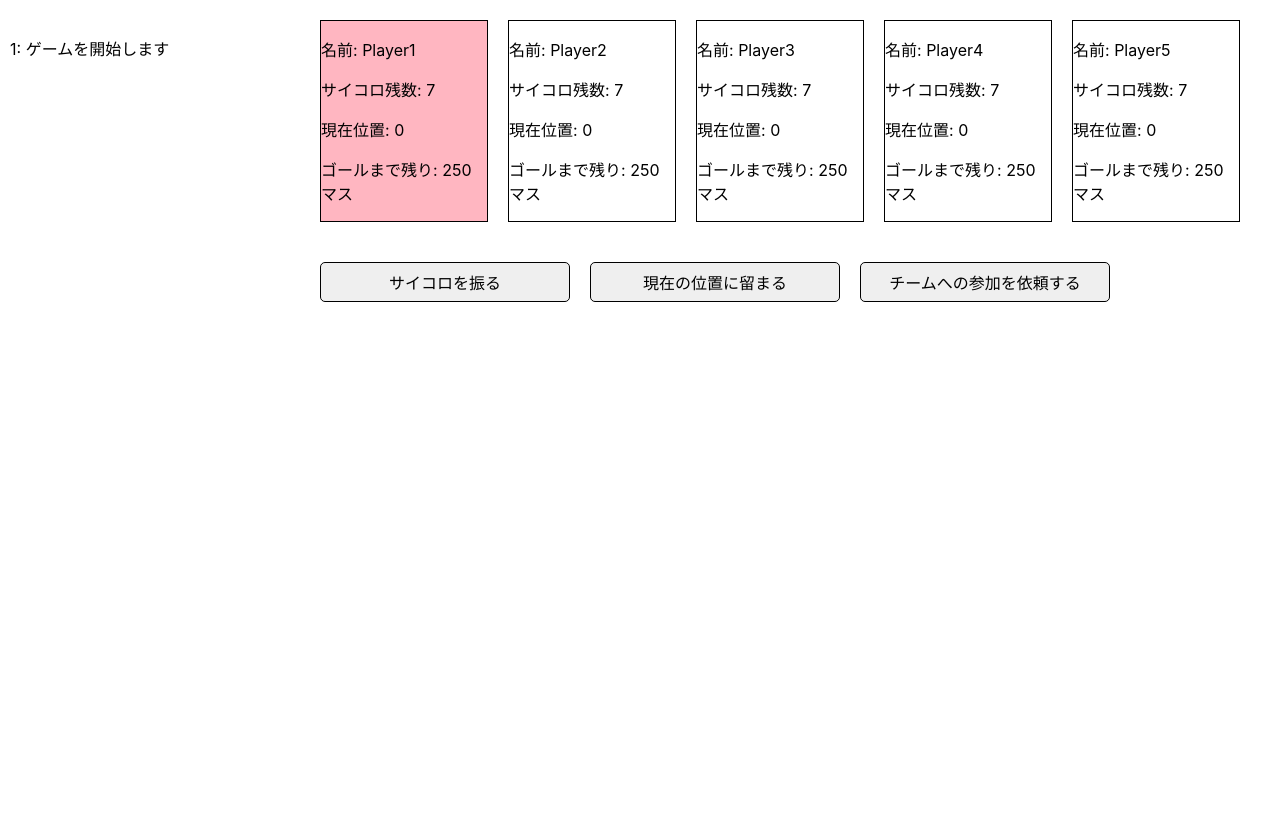
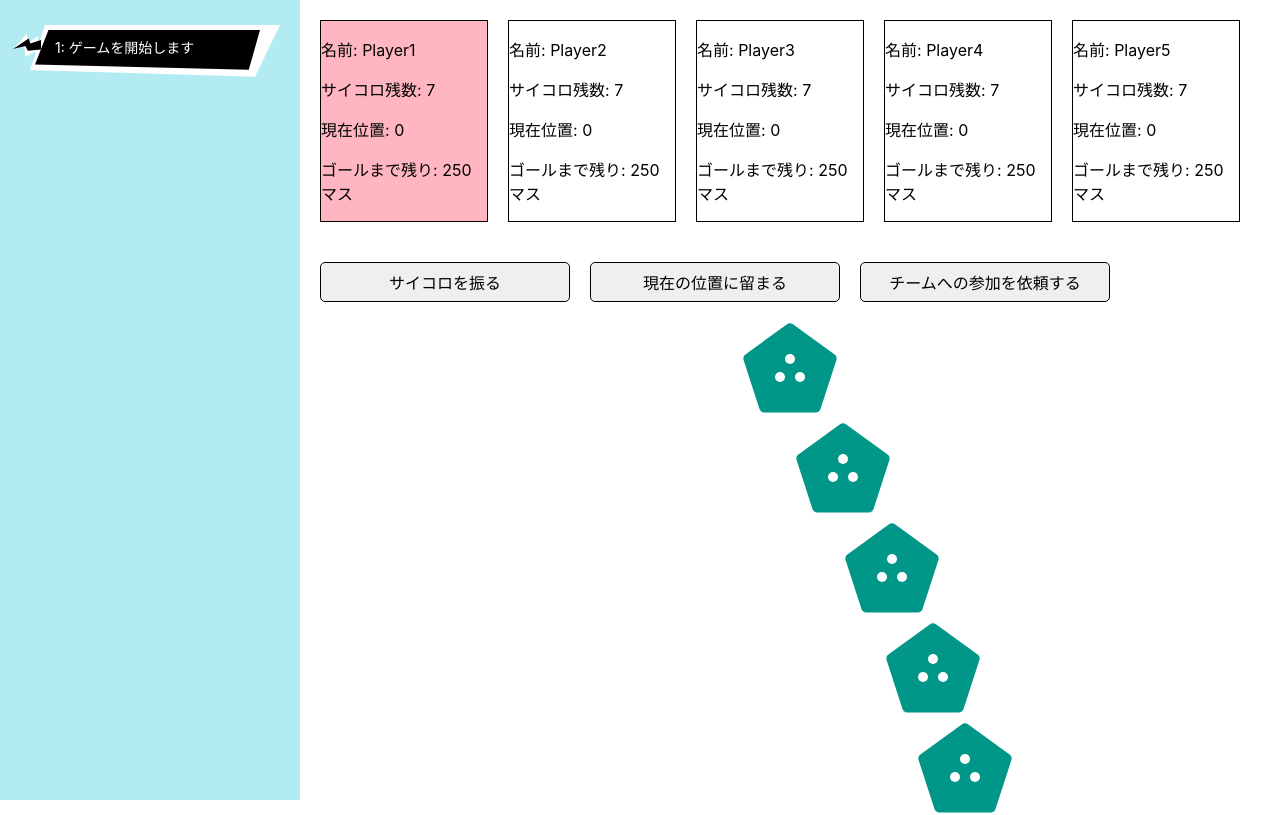
Before and after one commit to shogi9x9/dilemma, a Next.js app: page /games in a window 1280 px wide. Shown: the top 815 px of the page. Built offline with nearby package versions, Linux system fonts and the light colour scheme.

Commit message:
updated logs and created field

```diff
--- a/components/actionLogs.tsx
+++ b/components/actionLogs.tsx
@@ -1,5 +1,6 @@
 import React, { useRef, useEffect } from 'react';
-import style from '../styles/components/actionLogs.module.scss';
+import style from '../styles/components/persona.module.scss';
+import logStyle from '../styles/components/actionLogs.module.scss'
 
 const ActionLogs = ({ actionLogs }) => {
   const logsEndRef = useRef(null)
@@ -11,14 +12,24 @@ const ActionLogs = ({ actionLogs }) => {
   useEffect(scrollToBottom, [actionLogs]);
 
   return (
-    <div className={style.actionLogs}>
-      {
-        actionLogs.map((log, index) => {
-          return (
-            <p key={`log_${index}`}>{`${index + 1}`}: {log}</p>
-          )
-        })
-      }
+    <div className={logStyle.actionLogs}>
+      {actionLogs.map((log, index) => {
+        return (
+          <div className={style.messageWindow}>
+            <div className={style.messageArea}>
+              <div className={style.content}>
+                <div className={style.arrowWhite}></div>
+                <div className={style.arrowBlack}></div>
+                <div className={style.backgroundWhite}></div>
+                <div className={style.backgroundBlack}></div>
+                <div className={style.textArea}>
+                  <div key={`log_${index}`}>{`${index + 1}`}: {log}</div>
+                </div>
+              </div>
+            </div>
+          </div>
+        )
+      })}
       <div ref={logsEndRef} />
     </div>
   )
--- /dev/null
+++ b/components/block.tsx
@@ -0,0 +1,18 @@
+import style from '../styles/components/block.module.scss';
+import dynamic from "next/dynamic";
+
+const Block = (props) => {
+    const radian = props.position_id * 96 / 360
+    const left = (window.innerWidth - 300) / 2 + Math.sin(radian) * 200
+    const blockStyle = {
+      marginLeft: left - 50
+    }
+
+    return (
+      <div className={style.block} style={blockStyle}>
+        <img src='pentagon.svg'/>
+      </div>
+    )
+}
+
+export default Block;
--- a/components/player.tsx
+++ b/components/player.tsx
@@ -5,6 +5,26 @@ const PlayerComponent = (props) => {
   let gameOverClass = props.is_gameover ? style.isGameOver : '';
   let isTurn = props.is_turn ? style.isTurn : '';
   let playerBoxClass = `${style.playerBox} ${gameOverClass} ${isTurn}`;
+
+  const handleEvent = (index) => {
+    if (props.curr_index !== index) {
+      const curr_player = props.players[props.curr_index];
+      const logs = props.actionLogs.slice();
+      props.setCurrMode(0)
+
+
+      // logs.push(`${owner.name}所有のマスに止まりましたが既に敗北しているため何も起こりませんでした`)
+
+      props.setActionLogs(logs)
+      if (props.curr_index + 1 >= props.player_num) {
+        props.setIndex(0)
+      } else {
+        props.setIndex(props.curr_index + 1)
+      }
+    }
+  }
+
+  if (props.curr_mode === 0) {
     return (
       <div className={playerBoxClass}>
         <p>名前: {props.name}</p>
@@ -13,6 +33,16 @@ const PlayerComponent = (props) => {
         <p>ゴールまで残り: {props.goal - props.position}マス</p>
       </div>
     )
+  } else {
+    return (
+      <div className={playerBoxClass} onClick={() => {handleEvent(props.index)}}>
+        <p>名前: {props.name}</p>
+        <p>サイコロ残数: {props.dice_num}</p>
+        <p>現在位置: {props.position}</p>
+        <p>ゴールまで残り: {props.goal - props.position}マス</p>
+      </div>
+    )
+  }
 }
 
 export default PlayerComponent
--- a/components/playerActions.tsx
+++ b/components/playerActions.tsx
@@ -56,7 +56,9 @@ const PlayerActions = (props) => {
           break
         case Actions.Teaming:
           curr_player.askForTeaming()
+          props.setCurrMode(1)
           logs.push(`${curr_player.name}がチームへの参加を依頼中です`)
+          return
           break
       }
     } else {
@@ -74,6 +76,7 @@ const PlayerActions = (props) => {
     }
   }
 
+  if (props.curr_mode === 0) {
     return (
       <div className={style.actionBtnBox}>
         <button className={style.actionBtn} onClick={() => {updateIndex(Actions.Throw_dice)}}>サイコロを振る</button>
@@ -81,6 +84,13 @@ const PlayerActions = (props) => {
         <button className={style.actionBtn} onClick={() => {updateIndex(Actions.Teaming)}}>チームへの参加を依頼する</button>
       </div>
     )
+  } else {
+    return (
+      <div className={style.actionBtnBox}>
+        Playerを選択してください
+      </div>
+    )
+  }
 }
 
 export default PlayerActions
--- a/pages/games/index.tsx
+++ b/pages/games/index.tsx
@@ -3,13 +3,20 @@ import PlayerActionsComponent from '../../components/playerActions'
 import ActionLogs from '../../components/actionLogs';
 import Person from '../../classes/person';
 import style from '../../styles/pages/games.module.scss';
+import waveStyle from '../../styles/components/wave.module.scss'
 import {useState} from 'react';
+import dynamic from 'next/dynamic'
+const Block = dynamic(() => import("../../components/block"), {
+  ssr: false,
+});
 
 const Game = () => {
   const goal = 250;
   const [actionLogs, setActionLogs] = useState(['ゲームを開始します'])
   const [players, setPlayers] = useState(initialize_players(5));
   const [curr_index, setIndex] = useState(0);
+  const [curr_mode, setCurrMode] = useState(0);
+  const field = initialize_field(goal);
 
   return (
     <>
@@ -22,14 +29,19 @@ const Game = () => {
               const is_turn = curr_index == index
               return (
                 <PlayerComponent key={player.name} name={player.name} dice_num={player.dice_num}
-                position={player.position} goal={goal} is_gameover={player.is_gameover} is_turn={is_turn} />
+                position={player.position} goal={goal} is_gameover={player.is_gameover} is_turn={is_turn}
+                curr_mode={curr_mode} setCurrMode={setCurrMode} curr_index={curr_index} setIndex={setIndex} index={index}/>
               )
             })
           }
         </div>
         <PlayerActionsComponent players={players} setPlayers={setPlayers}
         curr_index={curr_index} setIndex={setIndex} player_num ={players.length}
-        actionLogs={actionLogs} setActionLogs={setActionLogs} goal={goal} />
+        actionLogs={actionLogs} setActionLogs={setActionLogs} goal={goal}
+        curr_mode={curr_mode} setCurrMode={setCurrMode}/>
+      </div>
+      <div className={style.fieldBox}>
+        {field}
       </div>
     </>
   )
@@ -43,4 +55,12 @@ function initialize_players(player_num) {
   return players
 }
 
+function initialize_field(field_size) {
+  const field = []
+  for (let i = 0; i < field_size; i++) {
+    field.push(<Block key={i} position_id={i}/>)
+  }
+  return field
+}
+
 export default Game
--- a/styles/components/actionLogs.module.scss
+++ b/styles/components/actionLogs.module.scss
@@ -7,5 +7,6 @@
   &::-webkit-scrollbar {
     display: none;
   }
-  position: absolute;
+  position: fixed;
+  background-color: #b2ebf2;
 }
--- /dev/null
+++ b/styles/components/persona.module.scss
@@ -0,0 +1,166 @@
+.messageWindow {
+  width: 280px;
+  height: 100px;
+  position: relative;
+  display: inline-block;
+
+  .textArea {
+    color: #fff;
+    font-size: 14px;
+    margin-left: 5px;
+    margin-right: 50px;
+    margin-top: 5px;
+    margin-bottom: 7px;
+
+    padding-left: 20px;
+    padding-top: 15px;
+    padding-bottom: 20px;
+
+    line-height: 1.2em;
+  }
+
+  .messageArea {
+    position: absolute;
+    left: 20px;
+
+    > .content {
+      position: relative;
+
+      .arrowWhite {
+        background-color: #fff;
+        position: absolute;
+        width: 25px;
+        height: 25px;
+        bottom: 20px;
+        left: -17px;
+        z-index: -20;
+
+        clip-path: polygon(62% 43%, 100% 17%, 100% 73%, 50% 100%, 44% 56%, 0 71%, 55% 8%);
+        animation-name: arrowWhiteAnimation;
+        animation-duration: 1s;
+        animation-iteration-count: infinite;
+      }
+
+      .arrowBlack {
+        background-color: #000;
+        position: absolute;
+        width: 28px;
+        height: 20px;
+        bottom: 22px;
+        left: -17px;
+
+        z-index: -10;
+
+        clip-path: polygon(62% 43%, 100% 26%, 100% 73%, 53% 80%, 44% 56%, 0 71%, 56% 19%);
+
+        animation-name: arrowBlackAnimation;
+        animation-duration: 1s;
+        animation-iteration-count: infinite;
+      }
+
+      .backgroundWhite {
+        background-color: #fff;
+        position: absolute;
+        width: 250px;
+        height: 100%;
+        z-index: -40;
+
+        clip-path: polygon(6% 0, 100% 0, 90% 100%, 0 87%);
+
+        animation-name: backgroundWhiteAnimation;
+        animation-duration: 1s;
+        animation-iteration-count: infinite;
+      }
+
+      .backgroundBlack {
+        background-color: #000;
+        position: absolute;
+
+        width: 225px;
+        height: calc(100% - 12px);
+        margin-left: 5px;
+        margin-right: 20px;
+        margin-top: 5px;
+        margin-bottom: 7px;
+
+        z-index: -30;
+
+        clip-path: polygon(6% 0, 100% 0, 95% 100%, 0 87%);
+
+        animation-name: backgroundBlackAnimation;
+        animation-duration: 1s;
+        animation-iteration-count: infinite;
+      }
+    }
+  }
+  @keyframes arrowWhiteAnimation {
+    0% {
+      clip-path: polygon(62% 43%, 100% 17%, 100% 73%, 50% 100%, 44% 56%, 0 71%, 55% 8%);
+    }
+    25% {
+      clip-path: polygon(62% 43%, 100% 18%, 99% 73%, 50% 99%, 44% 56%, 0 72%, 55% 8%);
+    }
+    50% {
+      clip-path: polygon(61% 43%, 98% 17%, 100% 73%, 48% 100%, 43% 56%, 1% 71%, 56% 8%);
+    }
+    75% {
+      clip-path: polygon(62% 44%, 100% 17%, 100% 72%, 50% 100%, 44% 58%, 0 71%, 55% 9%);
+    }
+    100% {
+      clip-path: polygon(62% 43%, 100% 17%, 100% 73%, 50% 100%, 44% 56%, 0 71%, 55% 8%);
+    }
+  }
+  @keyframes arrowBlackAnimation {
+    0% {
+      clip-path: polygon(62% 43%, 100% 26%, 100% 73%, 53% 80%, 44% 56%, 0 71%, 56% 19%);
+    }
+    25% {
+      clip-path: polygon(63% 43%, 100% 26%, 98% 73%, 53% 80%, 42% 56%, 1% 71%, 56% 19%);
+    }
+    50% {
+      clip-path: polygon(62% 44%, 100% 27%, 100% 72%, 53% 81%, 44% 57%, 0 74%, 56% 18%);
+    }
+    75% {
+      clip-path: polygon(62% 43%, 99% 26%, 100% 73%, 54% 80%, 44% 56%, 0 71%, 57% 19%);
+    }
+    100% {
+      clip-path: polygon(62% 43%, 100% 26%, 100% 73%, 53% 80%, 44% 56%, 0 71%, 56% 19%);
+    }
+  }
+
+  @keyframes backgroundWhiteAnimation {
+    0% {
+      clip-path: polygon(6% 0, 100% 0, 90% 100%, 0 87%);
+    }
+    25% {
+      clip-path: polygon(6% 0, 98% 1%, 90% 100%, 1% 88%);
+    }
+    50% {
+      clip-path: polygon(6% 2%, 100% 0, 89% 100%, 0 87%);
+    }
+    75% {
+      clip-path: polygon(6% 0, 100% 0, 90% 99%, 0 87%);
+    }
+    100% {
+      clip-path: polygon(6% 0, 100% 0, 90% 100%, 0 87%);
+    }
+  }
+
+  @keyframes backgroundBlackAnimation {
+    0% {
+      clip-path: polygon(6% 0, 100% 0, 95% 100%, 0 87%);
+    }
+    25% {
+      clip-path: polygon(7% 0, 100% 0, 94% 100%, 0 88%);
+    }
+    50% {
+      clip-path: polygon(6% 1%, 100% 0, 95% 99%, 0 87%);
+    }
+    75% {
+      clip-path: polygon(6% 0, 99% 1%, 95% 100%, 1% 87%);
+    }
+    100% {
+      clip-path: polygon(6% 0, 100% 0, 95% 100%, 0 87%);
+    }
+  }
+}
--- /dev/null
+++ b/styles/components/wave.module.scss
@@ -0,0 +1,43 @@
+.ocean {
+  height: 5%;
+  width: 100%;
+  position: absolute;
+  bottom: 0;
+  left: 0;
+  background: #015871;
+}
+
+.wave {
+  background: url(https://s3-us-west-2.amazonaws.com/s.cdpn.io/85486/wave.svg) repeat-x;
+  position: absolute;
+  top: -198px;
+  width: 6400px;
+  height: 198px;
+  animation: wave 7s cubic-bezier(0.36, 0.45, 0.63, 0.53) infinite;
+  transform: translate3d(0, 0, 0);
+}
+
+.wave:nth-of-type(2) {
+  top: -175px;
+  animation: wave 7s cubic-bezier(0.36, 0.45, 0.63, 0.53) -0.125s infinite, swell 7s ease -1.25s infinite;
+  opacity: 1;
+}
+
+@keyframes wave {
+  0% {
+    margin-left: 0;
+  }
+  100% {
+    margin-left: -1600px;
+  }
+}
+
+@keyframes swell {
+  0%,
+  100% {
+    transform: translate3d(0, -25px, 0);
+  }
+  50% {
+    transform: translate3d(0, 5px, 0);
+  }
+}
--- a/styles/pages/games.module.scss
+++ b/styles/pages/games.module.scss
@@ -8,3 +8,8 @@
   align-items: flex-start;
   padding: 20px;
 }
+
+.fieldBox {
+  position: relative;
+  margin-left: 300px;
+}
```
Also changed, not shown: public/pentagon.svg (added), styles/components/block.module.scss (added). Lines whose indentation alone changed are shown as unchanged.
